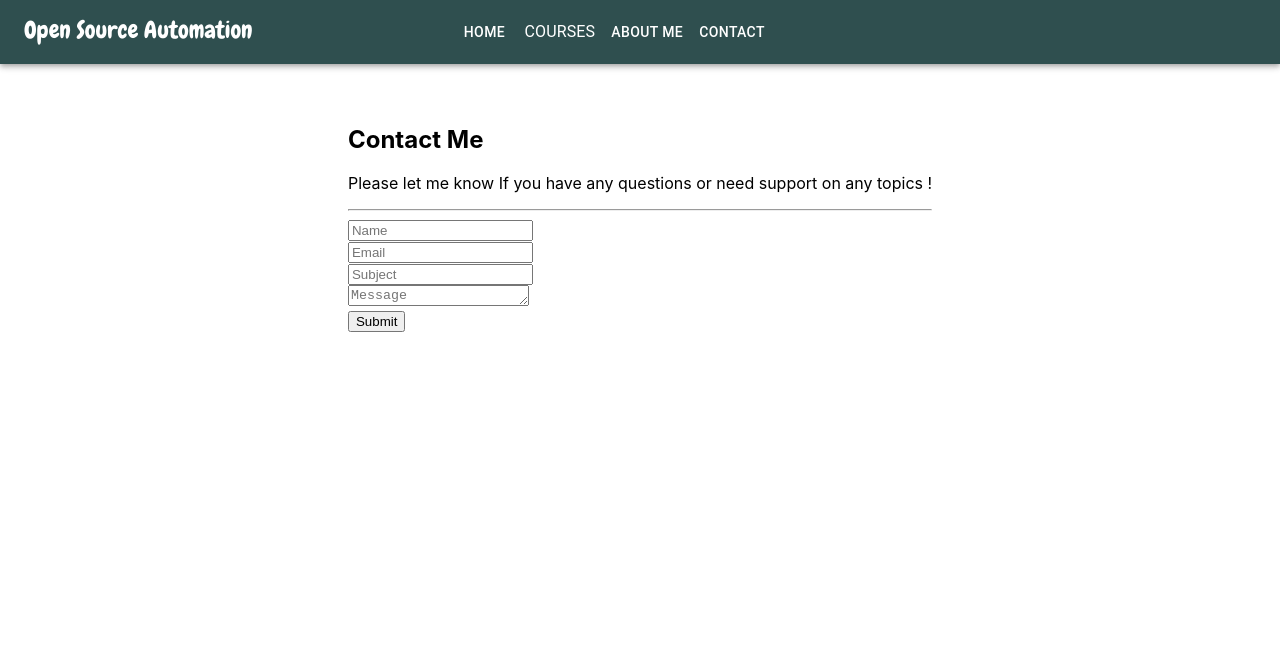
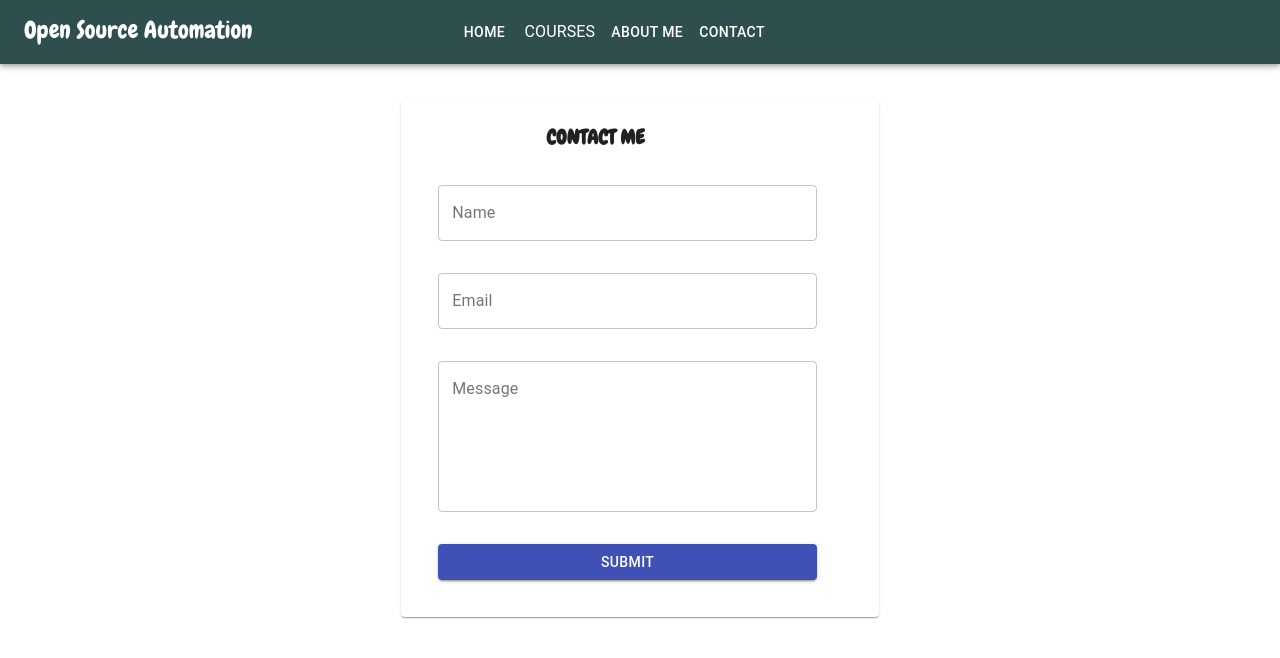
Before and after one commit to afsarali273/MyWebsite, a React (Create React App) app: page /contact in a window 1280 px wide. Shown: the top 658 px of the page. Built offline with nearby package versions, Linux system fonts and the light colour scheme.

Commit message:
Add contact me section

```diff
--- a/package.json
+++ b/package.json
@@ -12,6 +12,7 @@
     "@testing-library/react": "^11.1.0",
     "@testing-library/user-event": "^12.1.10",
     "axios": "^0.21.1",
+    "emailjs-com": "^3.2.0",
     "react": "^17.0.2",
     "react-dom": "^17.0.2",
     "react-router-dom": "^5.2.0",
--- a/src/About/About.js
+++ b/src/About/About.js
@@ -35,7 +35,7 @@ export default class About extends Component{
                             <Typography variant={"span"} component={"span"}>
                                 <br/>
                                 <br/>
-                                Myself <b>Afsar Ali</b>,Test engineer by profession and developer by passion.I help community with testing related technical youtube videos.My goal is to help each and every test engineer's who are in the early phase of their career and struggling to cope of with advanced concepts of
+                                Myself <b>Afsar Ali</b>,Test engineer by profession and developer by passion.I help community with testing related technical youtube videos.My goal is to help each and every test engineer who are in the early phase of their career and struggling to cope up with advanced concepts of
                                 Test Automation , DevOps and some Development fundamentals.I am a proud indian and currently living in Singapore.
                             </Typography><br/><br/>
                             <span>
--- a/src/Contact/Contact.js
+++ b/src/Contact/Contact.js
@@ -1,103 +1,122 @@
 import React, {Component} from "react";
 import Header from "../Header/Header";
-import axios from "axios";
+import {
+    Button, Card,
+    TextField,
+    Typography,
+    withStyles
+} from "@material-ui/core";
+import * as emailjs from "emailjs-com";
+import emailkey from "../Data/emailkey";
 
+const customStyles = theme => ({
+    root: {
+        width: "40%",
+        '& > *': {
+            margin: theme.spacing(2),
+            width: '90%',
+        },
+    },
+    paper: {
+        position: 'absolute',
+        width: 400,
+        backgroundColor: theme.palette.background.paper,
+        border: '2px solid #000',
+        boxShadow: theme.shadows[5],
+        padding: theme.spacing(2, 4, 3),
+    },
+});
 
-export default class Contact extends Component{
+ class Contact extends Component{
     constructor(props) {
         super(props);
         this.state = {
             name: '',
             email: '',
-            subject:'',
-            message: ''
+            message: '',
+            showModalText:false
         }
+        this.submitEmail=this.submitEmail.bind(this);
+        this.displayMessage = this.displayMessage.bind(this);
     }
 
-    onNameChange(event) {
-        this.setState({name: event.target.value})
-    }
 
-    onEmailChange(event) {
-        this.setState({email: event.target.value})
-    }
 
-    onSubjectChange(event) {
-        this.setState({subject: event.target.value})
-    }
-
-    onMsgChange(event) {
-        this.setState({message: event.target.value})
-    }
 
     submitEmail(e){
         e.preventDefault();
-        axios({
-            method: "POST",
-            url:"/send",
-            data:  this.state
-        }).then((response)=>{
-            if (response.data.status === 'success'){
-                alert("Message Sent.");
-                this.resetForm()
-            }else if(response.data.status === 'fail'){
-                alert("Message failed to send.")
-            }
+
+        const templateParams = {
+            name: this.state.name,
+            email:this.state.email,
+            message: this.state.message
+        };
+
+        emailjs.send("default_service", emailkey.TEMPLATE_ID, templateParams,emailkey.USER_ID)
+            .then(function(response) {
+                console.log('SUCCESS!', response.status, response.text);
+
+            }, function(error) {
+                console.log('FAILED...', error);
+            });
+        this.setState({
+           showModalText:true,
+            name: '',
+            email: '',
+            message: ''
         })
     }
 
-    resetForm(){
-        this.setState({name: '', email: '',subject:'', message: ''})
+    displayMessage(){
+        if(this.state.showModalText)
+            return "block"
+        else
+            return "none"
     }
 
+    render() {
+        const { classes } = this.props;
 
-    render() {
+       const  value = this.displayMessage();
+       console.log(value);
         return (
             <div>
                 <Header/>
-                <div className="section">
-                    <div className="container">
-                        <div className="row">
-                            <div className="col-md-12">
-                                <div className="section-title">
-                                    <h2 className="title">Contact Me</h2>
-                                    <p>Please let me know If you have any questions or need support on any topics ! </p><hr/>
-                                    <form id="contact-form" onSubmit={this.submitEmail.bind(this)}
-                                          method="POST">
-                                        <div className="form-group">
-                                            <div className="row">
-                                                <div className="col-md-6">
-                                                    <input placeholder = "Name"  id="name" type="text"
-                                                           className="form-control" required value={this.state.name}
-                                                           onChange={this.onNameChange.bind(this)}/>
-                                                </div>
-                                                <div className="col-md-6">
-                                                    <input placeholder = "Email"  id="email" type="email"
-                                                           className="form-control" aria-describedby="emailHelp"
-                                                           required value={this.state.email} onChange=
-                                                               {this.onEmailChange.bind(this)}/>
-                                                </div>
-                                            </div>
-                                        </div>
-                                        <div className="form-group">
-                                            <input placeholder = "Subject"  id="subject" type="text"
-                                                   className="form-control" required value={this.state.subject}
-                                                   onChange={this.onSubjectChange.bind(this)}/>
-                                        </div>
-                                        <div className="form-group">
-                                    <textarea placeholder = "Message"  id="message"
-                                              className="form-control" rows="1"
-                                              required value={this.state.message}
-                                              onChange= {this.onMsgChange.bind(this)}/>
-                                        </div>
-                                        <button type="submit" className="primary-btn submit">Submit</button>
-                                    </form>
-                                </div>
+
+                <div>
+
+                    <div className={"container"}>
+                        <Card className={classes.root}>
+
+                                <Typography variant={"h6"} style={{marginLeft:"30%",fontWeight:"bold",fontFamily:"'Chewy'"}} >
+                                    CONTACT ME
+                                </Typography>
+
+                                <form className={classes.root} noValidate autoComplete="true" onSubmit={this.submitEmail}>
+                                    <TextField  label="Name" variant="outlined" value={this.state.name} onChange={(e)=> this.setState({name:e.target.value})}/>
+                                    <TextField  type={"email"} label="Email" variant="outlined"  value={this.state.email} onChange={(e)=> this.setState({email:e.target.value})}/>
+                                    <TextField
+                                        label="Message"
+                                        multiline
+                                        minRows={6}
+                                        value={this.state.message}
+                                        variant="outlined"
+                                        onChange={(e)=> this.setState({message:e.target.value})}
+                                    />
+                                    <Button type={"submit"} size={"medium"} color={"primary"} variant={"contained"} title={"Submit"}>
+                                        Submit
+                                    </Button>
+                                </form>
+
+                            <div>
+
+                           <Typography style={{display: this.displayMessage(),fontFamily:"monospace",color:"green"}} variant={"body1"} > Thanks for writing to Me ! I will get back to you soon !  </Typography>
+
                             </div>
 
-                        </div>
+                        </Card>
+                    </div>
 
-                    </div>
                 </div>
             </div>
 
@@ -105,3 +124,5 @@ export default class Contact extends Component{
     }
 
 }
+
+export default withStyles(customStyles)(Contact);
--- a/src/Home/Home.js
+++ b/src/Home/Home.js
@@ -14,6 +14,7 @@ import {Link} from "react-router-dom";
 import {FontAwesomeIcon} from "@fortawesome/react-fontawesome";
 import {faYoutube} from "@fortawesome/free-brands-svg-icons";
 import data from '../Data/data.json'
+import emailkey from "../Data/emailkey";
 
 export class Home extends Component {
 
@@ -50,7 +51,7 @@ export class Home extends Component {
     }
 
     getPlayListDetails() {
-        axios.get("https://www.googleapis.com/youtube/v3/playlists?key=AIzaSyDcxllPRz1le19GjTXCukLAyZICReLBaxU&channelId=UCsXoni6lTrrbO5tbF0AU3yg&maxResults=50&part=snippet%2CcontentDetails")
+        axios.get("https://www.googleapis.com/youtube/v3/playlists?key="+emailkey.YOUTUBE_PUBLIC_KEY+"&channelId=UCsXoni6lTrrbO5tbF0AU3yg&maxResults=50&part=snippet%2CcontentDetails")
             .then(response => {
                 this.setState({
                     playlists: response.data
```
Also changed, not shown: src/Details/Details.js (+4 -3 lines), 1 other file (tests, documents, lock files or other folders).
